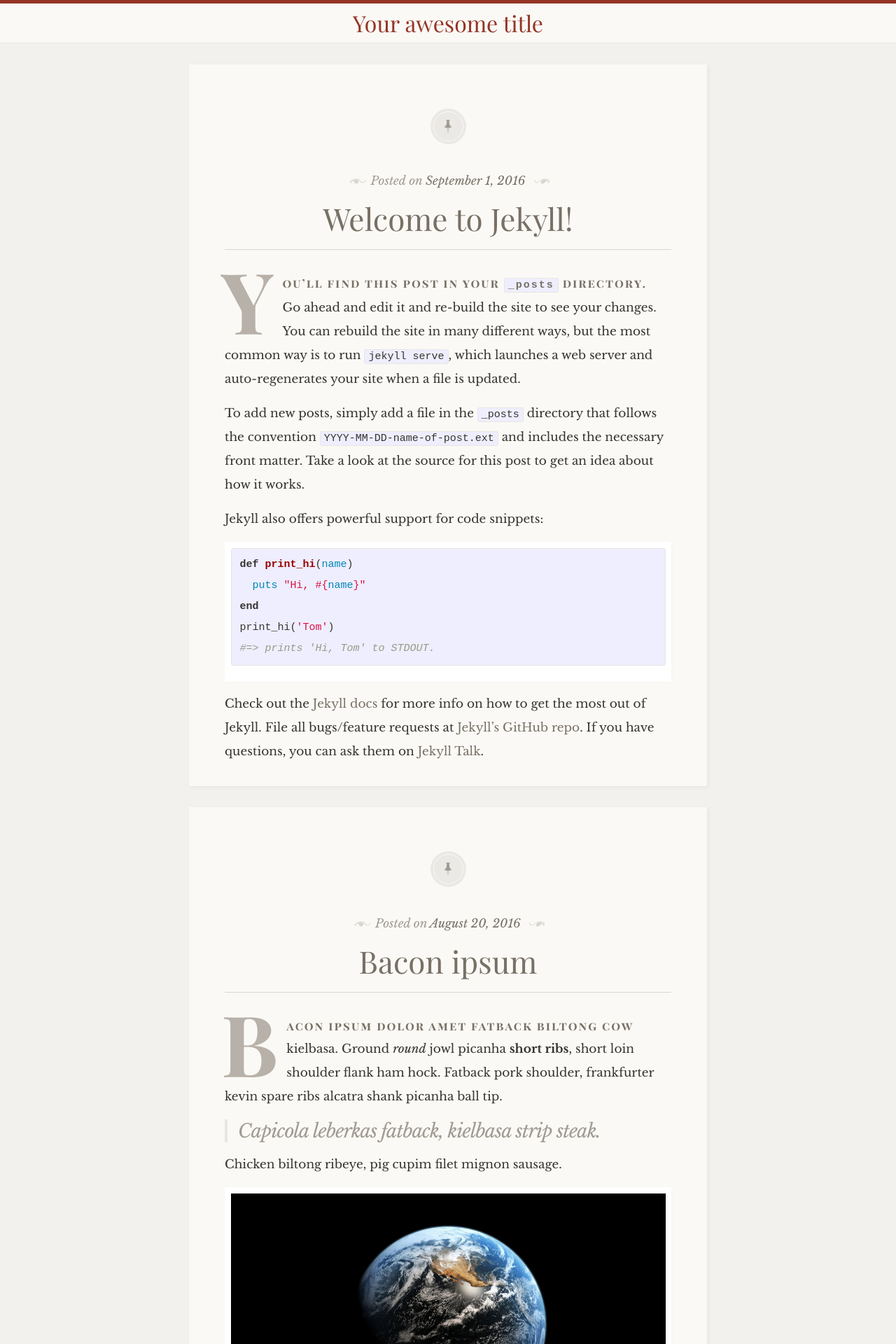
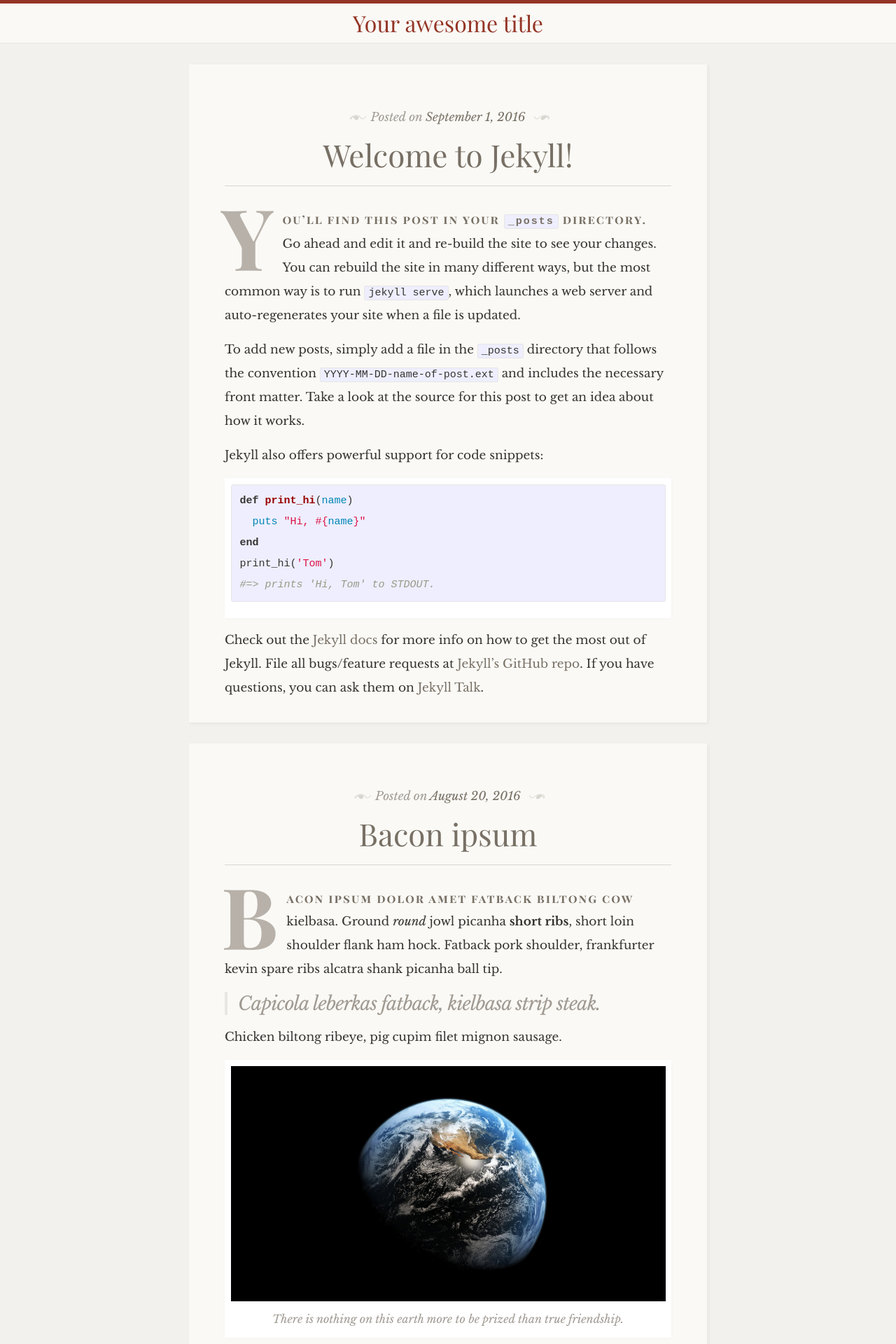
Before and after one commit to DasRezeptArchiv/DasRezeptArchiv.github.io, a Jekyll site: the page built from index.html, in a window 1280 px wide. Shown: the top 1920 px of the page at 70% size. Built offline with Jekyll 4.4.1, drawn with Linux system fonts in a browser that asks for light colours; some web fonts are replaced.

Commit message:
Pin Nadel gelöscht

```diff
--- a/_sass/_base.scss
+++ b/_sass/_base.scss
@@ -90,21 +90,6 @@ article {
     margin-bottom: 2rem;
     text-align: center;
 
-    &:before {
-        background: #faf9f5;
-        border: 1px solid #d9d6d0;
-        border-radius: 50%;
-        box-shadow: 0 0 0 4px #faf9f5;
-        color: #a09a92;
-        content: "p";
-        display: inline-block;
-        font-family: libretto-icons;
-        font-size: 21px;
-        line-height: 21px;
-        margin: 1rem auto 2rem;
-        padding: 10px;
-        text-shadow: none;
-    }
 
     > div {
         color: $grey-color;
```
